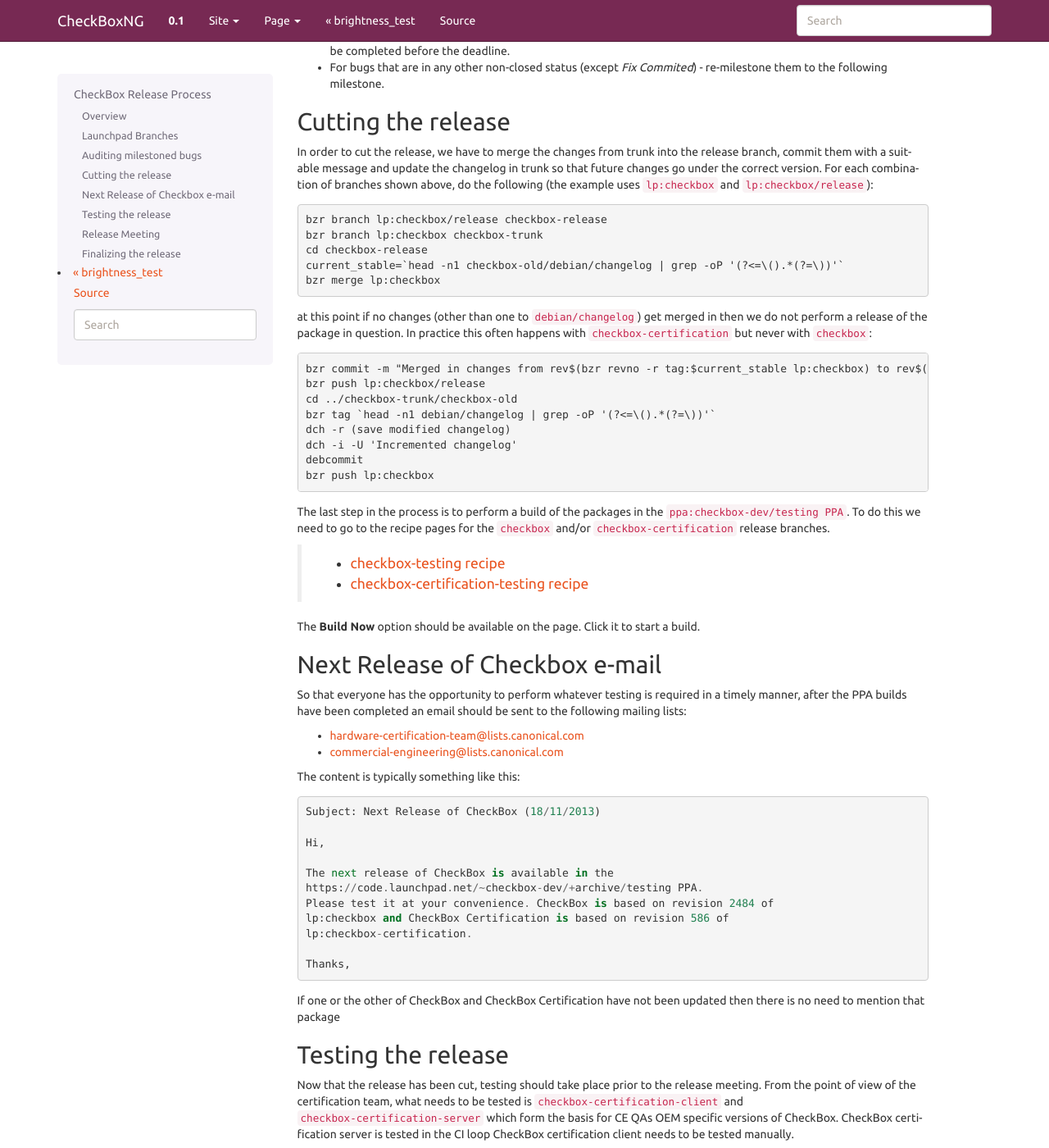
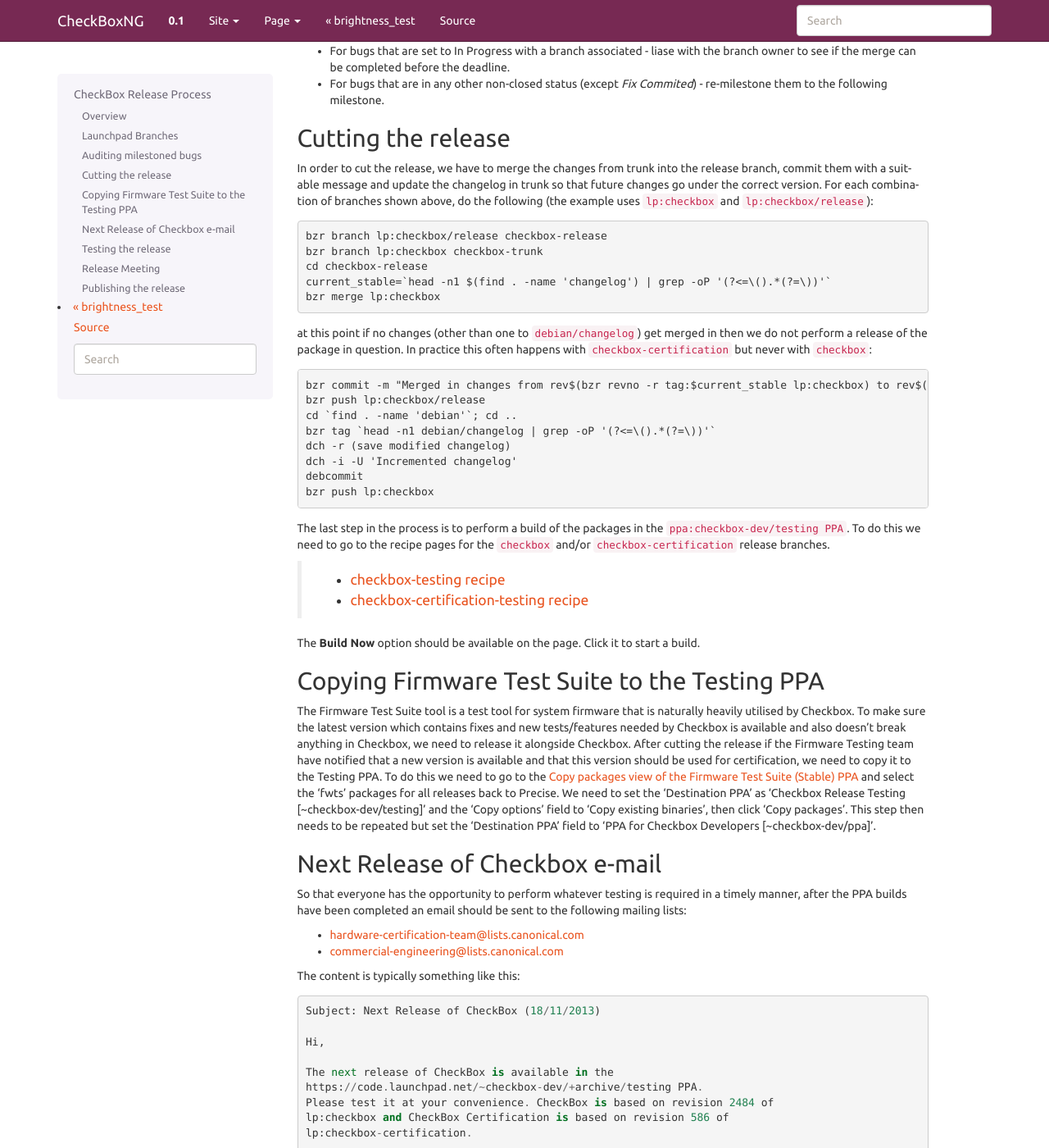
Before and after one commit to canonical/checkbox, a Sphinx documentation site: the page built from checkbox-ng/docs/release.rst, in a window 1280 px wide and 1400 px high, scrolled down 757 px. Shown: the whole window at 82% size. Built offline with Sphinx 7.4.7, drawn with Linux system fonts in a browser that asks for light colours; some of the changed text lies outside the part shown.

Commit message:
Correct some of the release cutting steps and update the documentation to explain how FWTS is copied to the testing PPA and to the stable PPA on release

```diff
--- a/checkbox-ng/docs/release.rst
+++ b/checkbox-ng/docs/release.rst
@@ -20,6 +20,12 @@ out on each day or group of days is described below:
 * Day 5: Changes are merged from the trunk of ``lp:checkbox`` and
   ``lp:checkbox-certification`` to their respective release branches.
   The changelogs for both are *bumped* at this point and revisions are tagged.
+  At this stage it may also be necessary to copy the package 'fwts' from the
+  `FWTS Stable PPA
+  <https://launchpad.net/~firmware-testing-team/+archive/ppa-fwts-stable>`_
+  to the `Checkbox Release Testing PPA
+  <https://launchpad.net/~checkbox-dev/+archive/testing>`_.
+
 * Days 6-9: Testing is performed by the release manager for the Hardware
   Certification team, and a representative of the CE QA team (the main
   customer for CheckBox within Canonical)
@@ -67,7 +73,7 @@ of branches shown above, do the following (the example uses ``lp:checkbox`` and
     bzr branch lp:checkbox/release checkbox-release
     bzr branch lp:checkbox checkbox-trunk
     cd checkbox-release
-    current_stable=`head -n1 checkbox-old/debian/changelog | grep -oP '(?<=\().*(?=\))'`
+    current_stable=`head -n1 $(find . -name 'changelog') | grep -oP '(?<=\().*(?=\))'`
     bzr merge lp:checkbox
 
 at this point if no changes (other than one to ``debian/changelog``) get merged
@@ -77,7 +83,7 @@ this often happens with ``checkbox-certification`` but never with
 
     bzr commit -m "Merged in changes from rev$(bzr revno -r tag:$current_stable lp:checkbox) to rev$(bzr revno lp:checkbox) from lp:checkbox"
     bzr push lp:checkbox/release
-    cd ../checkbox-trunk/checkbox-old
+    cd `find . -name 'debian'`; cd ..
     bzr tag `head -n1 debian/changelog | grep -oP '(?<=\().*(?=\))'`
     dch -r (save modified changelog)
     dch -i -U 'Incremented changelog'
@@ -95,6 +101,24 @@ for the ``checkbox`` and/or ``checkbox-certification`` release branches.
 
 The **Build Now** option should be available on the page. Click it to start a
 build.
+
+Copying Firmware Test Suite to the Testing PPA
+==============================================
+
+The Firmware Test Suite tool is a test tool for system firmware that is
+naturally heavily utilised by Checkbox. To make sure the latest version
+which contains fixes and new tests/features needed by Checkbox is available
+and also doesn't break anything in Checkbox, we need to release it alongside
+Checkbox. After cutting the release if the Firmware Testing team have notified
+that a new version is available and that this version should be used for
+certification, we need to copy it to the Testing PPA. To do this we need to go
+to the `Copy packages view of the Firmware Test Suite (Stable) PPA
+<https://launchpad.net/~firmware-testing-team/+archive/ppa-fwts-stable/+copy-packages>`_
+and select the 'fwts' packages for all releases back to Precise. We need to
+set the 'Destination PPA' as 'Checkbox Release Testing [~checkbox-dev/testing]'
+and the 'Copy options' field to 'Copy existing binaries', then click 'Copy
+packages'. This step then needs to be repeated but set the 'Destination PPA'
+field to 'PPA for Checkbox Developers [~checkbox-dev/ppa]'.
 
 Next Release of Checkbox e-mail
 ===============================
@@ -143,13 +167,22 @@ this `calendar invite
 <https://www.google.com/calendar/hosted/canonical.com/event?action=TEMPLATE&tmeid=Y3QxcWVla3ViMTRvMXByOHZlOTFvc283Y2NfMjAxMzA4MjlUMDczMDAwWiBicmVuZGFuLmRvbmVnYW5AY2Fub25pY2FsLmNvbQ&tmsrc=brendan.donegan%40canonical.com>`_.
 An agenda for the meeting is included in the invite.
 
-Finalizing the release
+Publishing the release
 ======================
 
-(Written by Zygmunt Krynicki, may require changes after peer review)
+To publish the release we simply need to copy a number of packages from the
+`Checkbox Release Testing PPA
+<https://launchpad.net/~checkbox-dev/+archive/testing>`_
+to the `Hardware Certification Public PPA
+<https://launchpad.net/~hardware-certification/+archive/public>`_. To do this
+we go to the `Copy packages view of the Checkbox Release Testing PPA
+<https://launchpad.net/~checkbox-dev/+archive/testing/+copy-packages>`_ and
+select all versions of the following list of packages: ``checkbox,
+checkbox-certification, fwts``. Make sure that the 'Destination PPA'
+field is set to 'Public PPA for Hardware Certification
+[~hardware-certification/public]' and that the 'Copy options' field is set to
+'Copy existing binaries', then click 'Copy Packages'.
 
-To finalize the release process packages from the `checkbox testing PPA <https://code.launchpad.net/~checkbox-dev/+archive/testing>`_
-need to be manually copied to the `checkbox public PPA <https://launchpad.net/~hardware-certification/+archive/public>`_
 After that is done an announcement email should be sent to
 `commercial-engineering@lists.canonical.com <mailto:commercial-engineering@lists.canonical.com>`_.
 A template for the announcement in included below::
```
